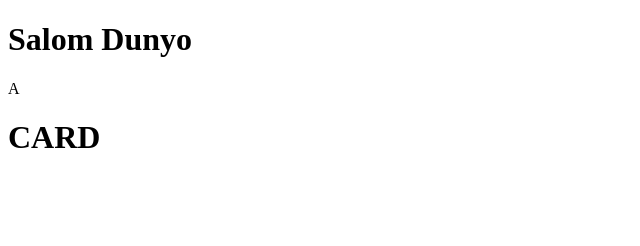
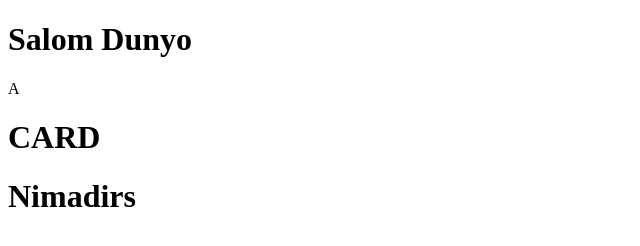
Before and after one commit to Zufarbek/soffapp, a plain HTML site: page index.html in a window 1280 px wide. Shown: the whole page, without its empty margins (0-640 px from the left). Drawn offline with Linux system fonts and the light colour scheme.

Commit message:
uzgarish buldi akaaaaa

```diff
--- a/index.html
+++ b/index.html
@@ -1,11 +1,13 @@
 <!DOCTYPE html>
 <html lang="en">
+
 <head>
     <meta charset="UTF-8">
     <meta http-equiv="X-UA-Compatible" content="IE=edge">
     <meta name="viewport" content="width=device-width, initial-scale=1.0">
     <title>Document</title>
 </head>
+
 <body>
     <h1>Salom Dunyo</h1>
 
@@ -30,6 +32,16 @@
             </div>
         </div>
     </div>
+
+
+    <div class="row">
+        <div class="nimadir">
+            <div class="boshqa_nimadir">
+                <h1>Nimadirs</h1>
+            </div>
+        </div>
+    </div>
     <script src=""></script>
 </body>
+
 </html>
```
